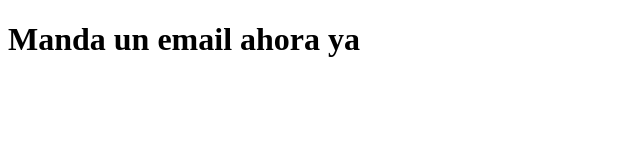
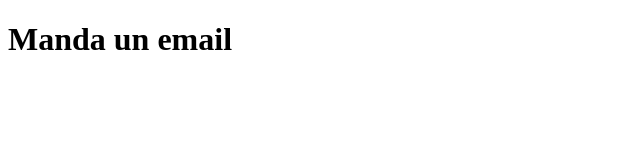
Before and after one commit to dschva/portafolio_alura01, a plain HTML site: page contacto.html in a window 1280 px wide. Shown: the whole page, without its empty margins (0-640 px from the left). Drawn offline with Linux system fonts and the light colour scheme.

Commit message:
Restaura h1 del contacto

```diff
--- a/contacto.html
+++ b/contacto.html
@@ -6,6 +6,6 @@
     <title>Contacto</title>
 </head>
 <body>
-    <h1>Manda un email ahora ya</h1>
+    <h1>Manda un email</h1>
 </body>
 </html>
```
